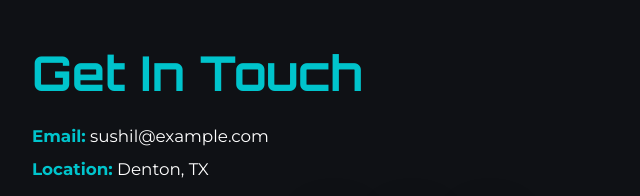
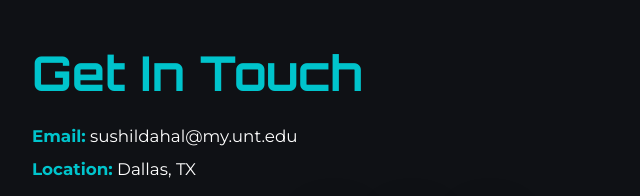
Before and after one commit to Sushil-dahal/Portfolio-Website, a plain HTML site: page index.html in a window 1280 px wide. Shown: the part 4360-4556 px from the top of the page, 228-868 px from the left. Drawn offline with Linux system fonts and the light colour scheme.

Commit message:
Update index.html (email and address)

```diff
--- a/index.html
+++ b/index.html
@@ -121,8 +121,8 @@
 <section class="contact-wrap" id="contact">
   <div class="contact-inner">
     <h2>Get In Touch</h2>
-    <p><strong>Email:</strong> sushil@example.com</p>
-    <p><strong>Location:</strong> Denton, TX</p>
+    <p><strong>Email:</strong> sushildahal@my.unt.edu</p>
+    <p><strong>Location:</strong> Dallas, TX</p>
 
     <div class="socials">
       <a href="mailto:Sushildahal@my.unt.edu" aria-label="Gmail"><i class="fas fa-envelope"></i></a>
```
